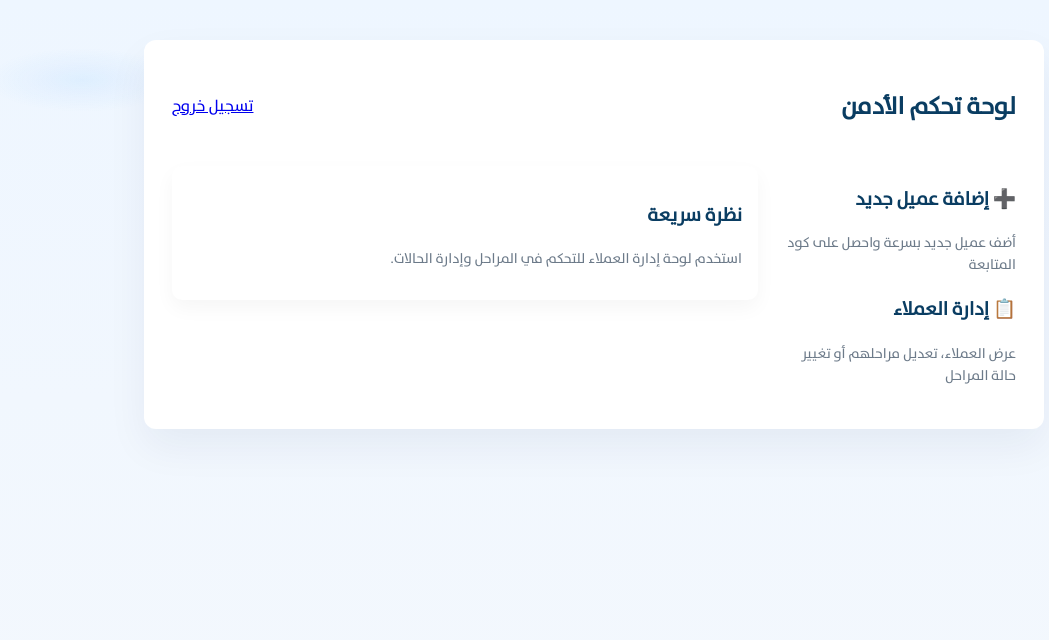
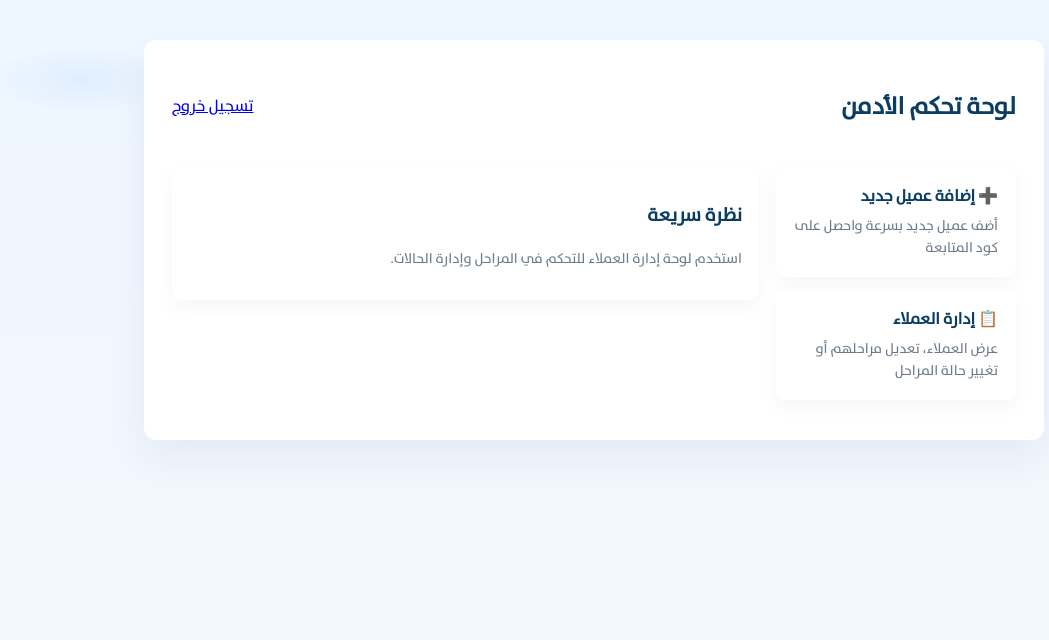
Before and after one commit to Mgdadali/249-subsite, a Flask app: page /admin/dashboard in a window 1280 px wide. Shown: the top 640 px of the page, without its empty margins (46-1095 px from the left). Run offline with Flask 3, Linux system fonts and the light colour scheme; the visitor is signed in with stand-in values (Sample User, id 1); parts of the project's set-up code (start-up, migrations or seed data) failed here and were passed over.

Commit message:
Update style.css

```diff
--- a/static/style.css
+++ b/static/style.css
@@ -125,3 +125,18 @@ body{
   .card-center{margin:18px;padding:20px}
   .container{margin:14px;padding:18px}
 }
+
+/* Admin cards & list */
+.admin-card{
+  background:#fff;padding:18px;border-radius:10px;cursor:pointer;margin-bottom:12px;
+  box-shadow:0 8px 20px rgba(0,0,0,0.04);
+}
+.admin-card h3{margin:0 0 6px;font-size:16px}
+.admin-card p{margin:0;color:var(--muted)}
+.admin-small-btn{background:var(--accent);color:white;padding:8px 12px;border-radius:8px;border:none;cursor:pointer}
+.client-item{
+  display:block;width:100%;text-align:right;padding:10px;border-radius:8px;margin-bottom:8px;border:none;background:linear-gradient(180deg,#fff,#f6fbff);cursor:pointer;
+}
+.admin-action{background:#1e90ff;color:#fff;padding:6px 8px;border-radius:8px;border:none;cursor:pointer}
+.admin-action.danger{background:#e64a19}
+#adminModal input{width:100%;padding:10px;border-radius:8px;border:1px solid #ddd;margin-bottom:8px}
```
